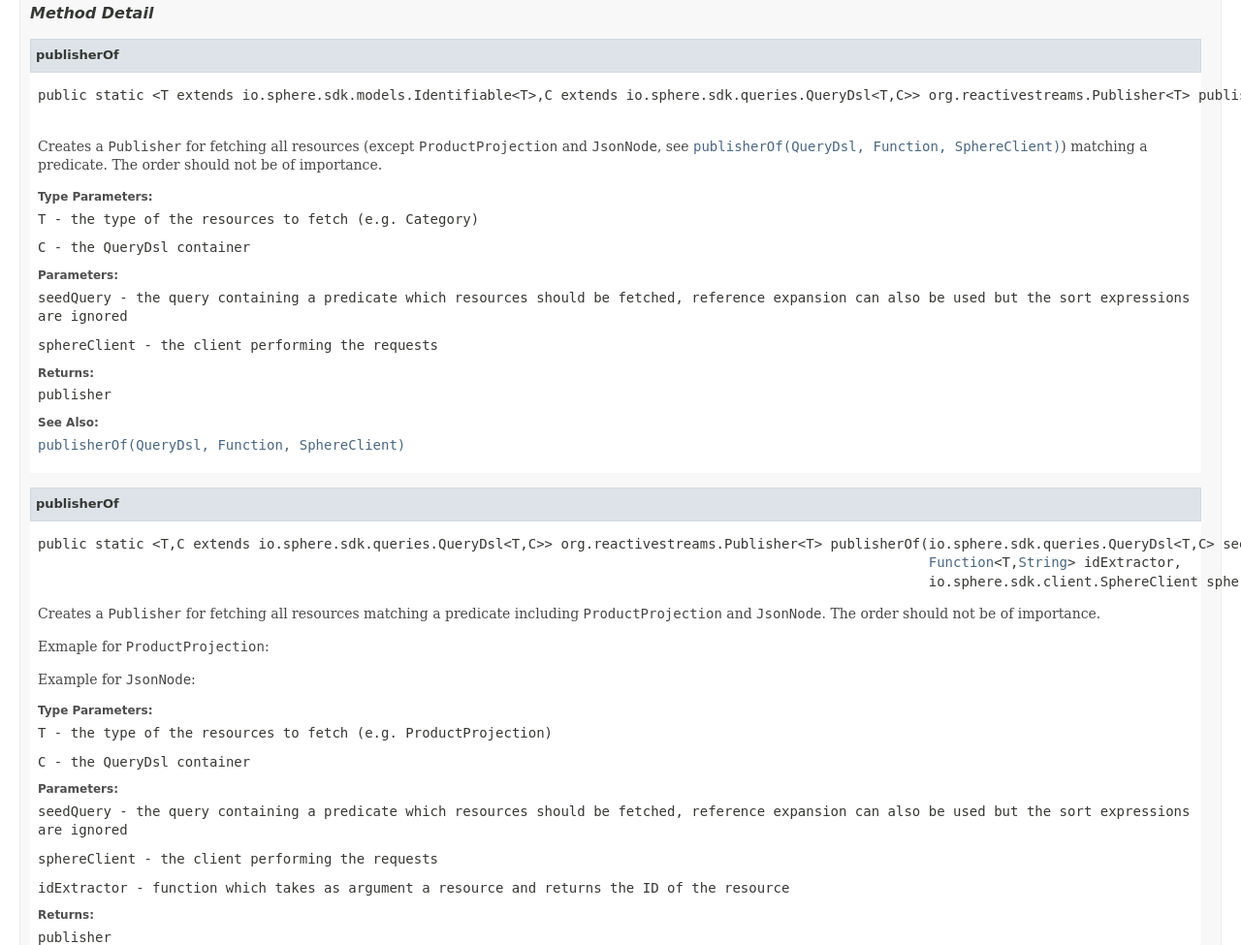
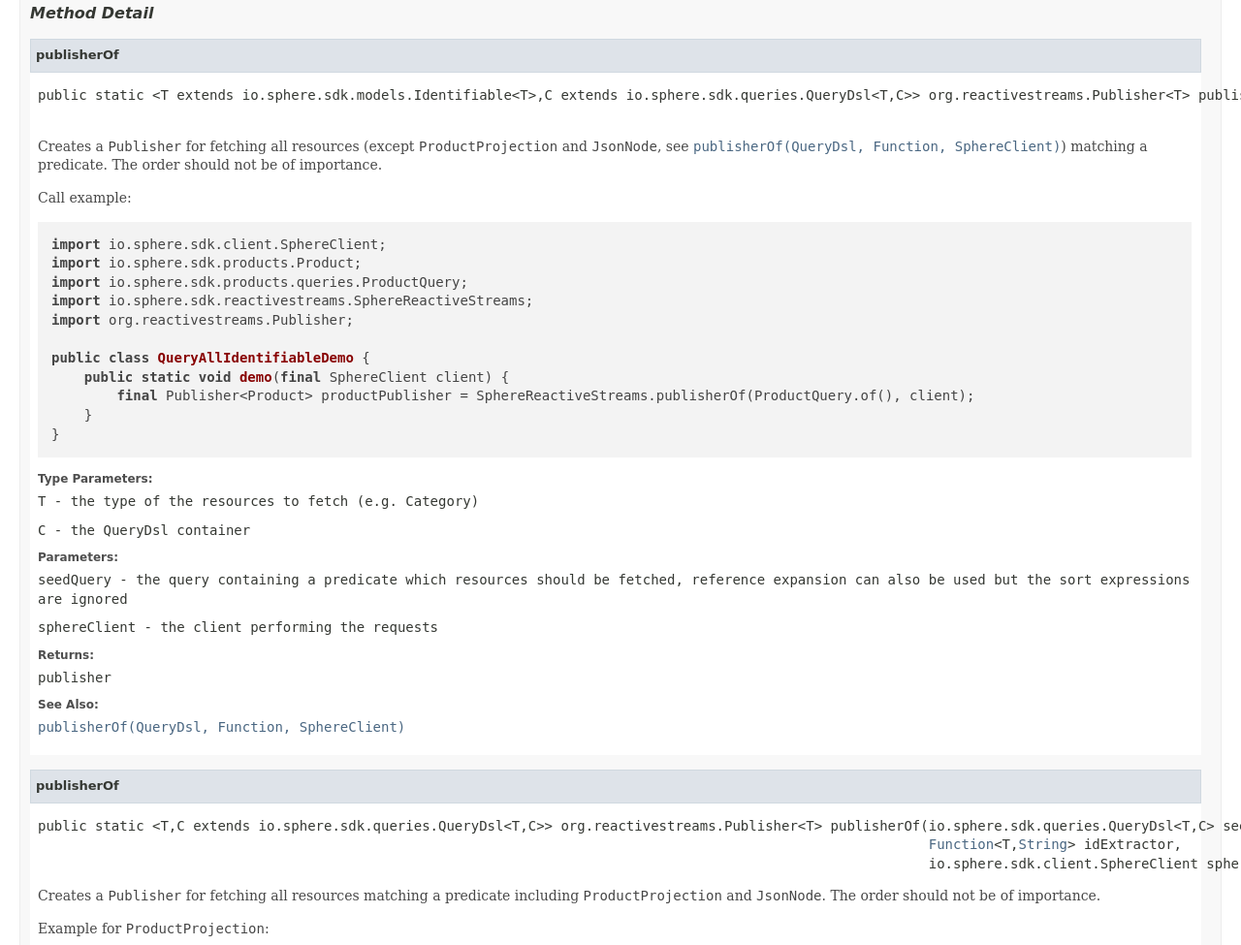
Before and after one commit to commercetools/commercetools-jvm-sdk-reactive-streams-add-ons, a plain HTML site: page io/sphere/sdk/reactivestreams/SphereReactiveStreams.html in a window 1280 px wide. Shown: the part 836-1811 px from the top of the page at 97% size. Drawn offline with nearby package versions, Linux system fonts and the light colour scheme; a web font is replaced by a local one.

Commit message:
publishing Javadoc for commercetools-reactive-streams:0.1.1-SNAPSHOT

```diff
--- a/io/sphere/sdk/reactivestreams/SphereReactiveStreams.html
+++ b/io/sphere/sdk/reactivestreams/SphereReactiveStreams.html
@@ -2,10 +2,10 @@
 <!-- NewPage -->
 <html lang="en">
 <head>
-<!-- Generated by javadoc (1.8.0_66) on Fri Feb 05 16:14:50 CET 2016 -->
+<!-- Generated by javadoc (1.8.0_66) on Mon Feb 08 12:58:35 CET 2016 -->
 <meta http-equiv="Content-Type" content="text/html; charset=UTF-8">
-<title>SphereReactiveStreams (reactive-streams-support 0.1.0-SNAPSHOT API)</title>
-<meta name="date" content="2016-02-05">
+<title>SphereReactiveStreams (reactive-streams-support 0.1.1-SNAPSHOT API)</title>
+<meta name="date" content="2016-02-08">
 <link rel="stylesheet" type="text/css" href="../../../../stylesheet.css" title="Style">
 <script type="text/javascript" src="../../../../script.js"></script>
 </head>
@@ -13,7 +13,7 @@
 <script type="text/javascript"><!--
     try {
         if (location.href.indexOf('is-external=true') == -1) {
-            parent.document.title="SphereReactiveStreams (reactive-streams-support 0.1.0-SNAPSHOT API)";
+            parent.document.title="SphereReactiveStreams (reactive-streams-support 0.1.1-SNAPSHOT API)";
         }
     }
     catch(err) {
@@ -179,7 +179,21 @@ extends <a href="http://docs.oracle.com/javase/8/docs/api/java/lang/Object.html?
 <h4>publisherOf</h4>
 <pre>public static&nbsp;&lt;T extends io.sphere.sdk.models.Identifiable&lt;T&gt;,C extends io.sphere.sdk.queries.QueryDsl&lt;T,C&gt;&gt;&nbsp;org.reactivestreams.Publisher&lt;T&gt;&nbsp;publisherOf(io.sphere.sdk.queries.QueryDsl&lt;T,C&gt;&nbsp;seedQuery,
                                                                                                                                                           io.sphere.sdk.client.SphereClient&nbsp;sphereClient)</pre>
-<div class="block">Creates a <code>Publisher</code> for fetching all resources (except <code>ProductProjection</code> and <code>JsonNode</code>, see <a href="../../../../io/sphere/sdk/reactivestreams/SphereReactiveStreams.html#publisherOf-io.sphere.sdk.queries.QueryDsl-java.util.function.Function-io.sphere.sdk.client.SphereClient-"><code>publisherOf(QueryDsl, Function, SphereClient)</code></a>) matching a predicate. The order should not be of importance.</div>
+<div class="block">Creates a <code>Publisher</code> for fetching all resources (except <code>ProductProjection</code> and <code>JsonNode</code>, see <a href="../../../../io/sphere/sdk/reactivestreams/SphereReactiveStreams.html#publisherOf-io.sphere.sdk.queries.QueryDsl-java.util.function.Function-io.sphere.sdk.client.SphereClient-"><code>publisherOf(QueryDsl, Function, SphereClient)</code></a>) matching a predicate. The order should not be of importance.
+
+ <p>Call example:</p>
+ <div id='src-test-java-QueryAllIdentifiableDemo-java' style='background: #f0f0f0;'><pre><code class='java'>import io.sphere.sdk.client.SphereClient;
+import io.sphere.sdk.products.Product;
+import io.sphere.sdk.products.queries.ProductQuery;
+import io.sphere.sdk.reactivestreams.SphereReactiveStreams;
+import org.reactivestreams.Publisher;
+
+public class QueryAllIdentifiableDemo {
+    public static void demo(final SphereClient client) {
+        final Publisher&lt;Product&gt; productPublisher = SphereReactiveStreams.publisherOf(ProductQuery.of(), client);
+    }
+}
+</code></pre></div></div>
 <dl>
 <dt><span class="paramLabel">Type Parameters:</span></dt>
 <dd><code>T</code> - the type of the resources to fetch (e.g. <code>Category</code>)</dd>
@@ -204,9 +218,23 @@ extends <a href="http://docs.oracle.com/javase/8/docs/api/java/lang/Object.html?
                                                                                                              <a href="http://docs.oracle.com/javase/8/docs/api/java/util/function/Function.html?is-external=true" title="class or interface in java.util.function">Function</a>&lt;T,<a href="http://docs.oracle.com/javase/8/docs/api/java/lang/String.html?is-external=true" title="class or interface in java.lang">String</a>&gt;&nbsp;idExtractor,
                                                                                                              io.sphere.sdk.client.SphereClient&nbsp;sphereClient)</pre>
 <div class="block">Creates a <code>Publisher</code> for fetching all resources matching a predicate including <code>ProductProjection</code> and <code>JsonNode</code>. The order should not be of importance.
- <p>Exmaple for <code>ProductProjection</code>:</p>
+ <p>Example for <code>ProductProjection</code>:</p>
 
- <p>Example for <code>JsonNode</code>:</p></div>
+ <div id='src-test-java-QueryAllIIdExtractorDemo-java' style='background: #f0f0f0;'><pre><code class='java'>import io.sphere.sdk.client.SphereClient;
+import io.sphere.sdk.products.ProductProjection;
+import io.sphere.sdk.products.queries.ProductProjectionQuery;
+import io.sphere.sdk.reactivestreams.SphereReactiveStreams;
+import org.reactivestreams.Publisher;
+
+public class QueryAllIIdExtractorDemo {
+    public static void demoProductProjection(final SphereClient client) {
+        final ProductProjectionQuery seedQuery = ProductProjectionQuery.ofCurrent()
+                .withPredicates(m -&gt; m.categories().id().is("category-id"));
+        final Publisher&lt;ProductProjection&gt; productPublisher =
+                SphereReactiveStreams.publisherOf(seedQuery, ProductProjection::getId, client);
+    }
+}
+</code></pre></div></div>
 <dl>
 <dt><span class="paramLabel">Type Parameters:</span></dt>
 <dd><code>T</code> - the type of the resources to fetch (e.g. <code>ProductProjection</code>)</dd>
@@ -297,6 +325,6 @@ extends <a href="http://docs.oracle.com/javase/8/docs/api/java/lang/Object.html?
 <!--   -->
 </a></div>
 <!-- ======== END OF BOTTOM NAVBAR ======= -->
-<p class="legalCopy"><small>Copyright &#169; 2016. All rights reserved.</small></p>
+<p class="legalCopy"><small><link rel='stylesheet' href='https://cdnjs.cloudflare.com/ajax/libs/highlight.js/8.8.0/styles/default.min.css'><script src='https://cdnjs.cloudflare.com/ajax/libs/highlight.js/8.8.0/highlight.min.js'></script><script>hljs.initHighlightingOnLoad();</script></small></p>
 </body>
 </html>
```
Also changed, not shown: allclasses-frame.html (+3 -3 lines), allclasses-noframe.html (+3 -3 lines), constant-values.html (+5 -5 lines), deprecated-list.html (+5 -5 lines), help-doc.html (+5 -5 lines), index-all.html (+5 -5 lines), index.html (+2 -2 lines), io/sphere/sdk/reactivestreams/class-use/SphereReactiveStreams.html (+5 -5 lines), io/sphere/sdk/reactivestreams/package-frame.html (+3 -3 lines), io/sphere/sdk/reactivestreams/package-summary.html (+5 -5 lines), io/sphere/sdk/reactivestreams/package-tree.html (+5 -5 lines), io/sphere/sdk/reactivestreams/package-use.html (+5 -5 lines), overview-tree.html (+5 -5 lines).
